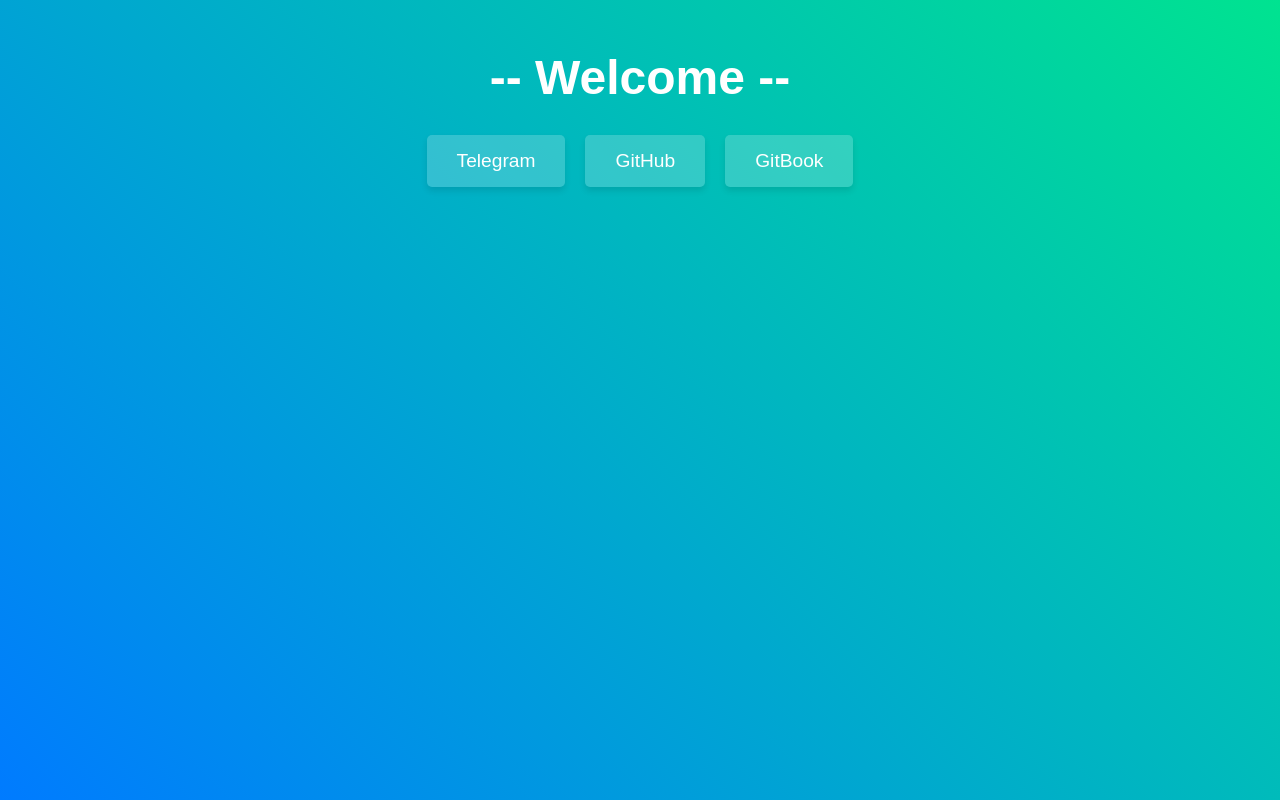
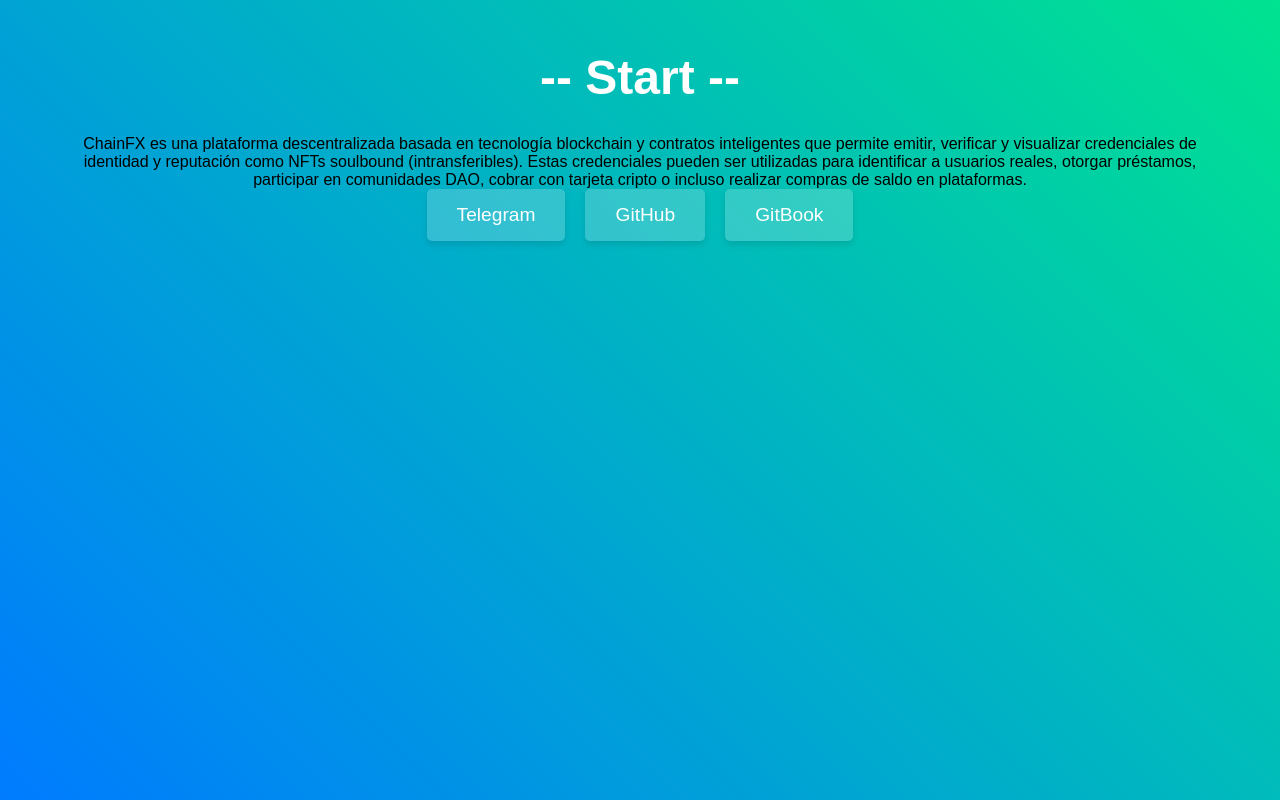
Before and after one commit to chainfx/chainfx, a plain HTML site: page index.html in a window 1280 px wide. Drawn offline with Linux system fonts and the light colour scheme.

Commit message:
Update index.html

```diff
--- a/index.html
+++ b/index.html
@@ -8,7 +8,9 @@
 </head>
 <body>
   <div class="container">
-    <h1>-- Welcome --</h1>
+    <h1>-- Start  --</h1>
+     ChainFX es una plataforma descentralizada basada en tecnología blockchain y contratos inteligentes que permite emitir, verificar y visualizar credenciales de identidad y reputación como NFTs soulbound (intransferibles). Estas credenciales pueden ser utilizadas para identificar a usuarios reales, otorgar préstamos, participar en comunidades DAO, cobrar con tarjeta cripto o incluso realizar compras de saldo en plataformas.
+
     <div class="button-container">
       <a href="https://telegram.me/yourusername"  target="_blank" class="button">Telegram</a>
       <a href="https://github.com/yourusername"  target="_blank" class="button">GitHub</a>
```
